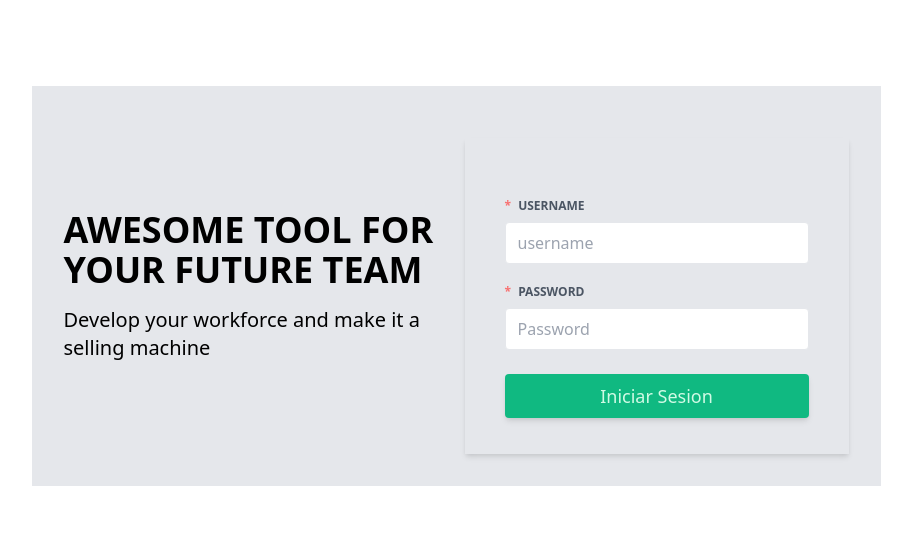
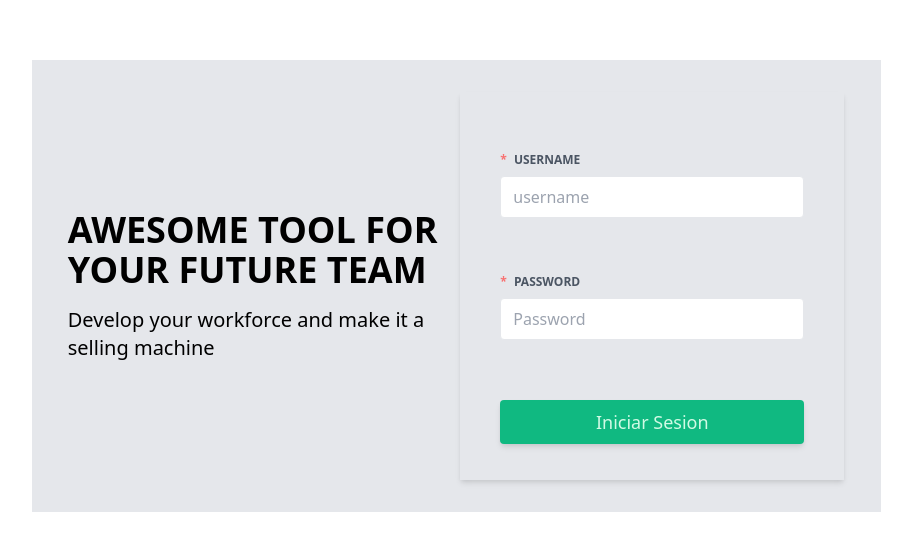
Before and after one commit to wazunga/base-react-app, a React (Create React App) app: page /login in a window 1280 px wide. Shown: the part 114-664 px from the top of the page, without its empty margins (184-1096 px from the left). Built offline with nearby package versions, Linux system fonts and the light colour scheme.

Commit message:
formik in login

```diff
--- a/package.json
+++ b/package.json
@@ -17,7 +17,8 @@
     "react-dom": "^17.0.2",
     "react-paginate": "^7.1.2",
     "react-scripts": "4.0.3",
-    "web-vitals": "^1.0.1"
+    "web-vitals": "^1.0.1",
+    "yup": "^0.32.9"
   },
   "scripts": {
     "start": "craco start",
--- /dev/null
+++ b/src/components/Login/Inputs.js
@@ -0,0 +1,29 @@
+import React from 'react'
+import PropTypes from 'prop-types'
+import {Field, ErrorMessage} from 'formik'
+
+export const Inputs = ({label, value, FieldType, name}) =>(
+    <div class="w-full">
+        <div className="h-6 mt-3 text-xs font-bold text-gray-600 uppercase leading-8">
+            <span className="mr-1 text-red-400">*</span> {value}
+        </div>
+        <div className="flex p-1 my-2 bg-white border border-gray-200 rounded">
+            <Field
+							name = {name}
+							placeholder={label}
+							type= {FieldType}
+							className="w-full p-1 px-2 text-gray-800 outline-none appearance-none"/>
+         </div>
+					<div className="h-6 mt-3 text-xs text-red-500">
+						 <ErrorMessage name={name}/>
+					</div>
+
+     </div>
+    )
+
+    Inputs.propTypes = {
+        value: PropTypes.string.isRequired,
+        label: PropTypes.string.isRequired,
+        FieldType: PropTypes.string.isRequired,
+				name: PropTypes.string.isRequired
+      }
--- /dev/null
+++ b/src/components/Login/InputsLogin.js
@@ -0,0 +1,11 @@
+import React from 'react'
+import { Inputs } from './Inputs'
+import {Form} from 'formik'
+export const InputsLogin = () =>{
+    return(
+        <Form>
+					<Inputs label = "username" value = "UserName" FieldType='text' name='username'/>
+					<Inputs label = "Password" value = "Password" FieldType='password' name='password'/>
+        </Form>
+    )
+}
--- a/src/components/login/Inputs.js
+++ /dev/null
@@ -1,19 +0,0 @@
-import React from 'react'
-import PropTypes from 'prop-types'
-
-export const Inputs = ({label, value, isPassword}) =>(
-    <div class="w-full">
-        <div className="font-bold h-6 mt-3 text-gray-600 text-xs leading-8 uppercase">
-            <span className="text-red-400 mr-1">*</span> {value}
-        </div>
-        <div className="my-2 bg-white p-1 flex border border-gray-200 rounded">
-            <input placeholder={label} type={isPassword?"password":"text"} className="p-1 px-2 appearance-none outline-none w-full text-gray-800"/>
-         </div>
-     </div>
-    )
-
-    Inputs.propTypes = {
-        value: PropTypes.string.isRequired,
-        label: PropTypes.string.isRequired,
-        isPassword: PropTypes.bool.isRequired
-      }
--- a/src/components/login/InputsLogin.js
+++ /dev/null
@@ -1,14 +0,0 @@
-import React from 'react'
-import { Inputs } from './Inputs'
-
-
-export const InputsLogin = () =>{
-
-
-    return(
-        <>
-        <Inputs label = "username" value = "UserName" isPassword={false}/>
-        <Inputs label = "Password" value = "Password" isPassword={true}/>
-        </>
-    )
-}
--- a/src/pages/Login/index.js
+++ b/src/pages/Login/index.js
@@ -1,39 +1,49 @@
 import React from 'react'
-import { LabelLogin } from '../../components/login/LabelLogin'
-import { InputsLogin } from '../../components/login/InputsLogin'
-import { ButonLogin } from '../../components/login/ButonLogin'
-
+import {Formik} from 'formik'
+import { LabelLogin } from '../../components/Login/LabelLogin'
+import { InputsLogin } from '../../components/Login/InputsLogin'
+import { ButonLogin } from '../../components/Login/ButonLogin'
+import * as Yup from 'yup'
 
 
 export const Login = () => {
 
   //////////beging Data Props///////
-
 	const DataTitulos ={
     valor1: 'AWESOME TOOL FOR YOUR FUTURE TEAM',
     valor2: 'Develop your workforce and make it a selling machine'
   }
-
   //////////end Data Props///////
 
 
 	const ContainerFormlogin = ({ children }) => (
-    <div className="mx-auto max-w-6xl p-12 h-screen flex items-center justify-center">{children}</div>
+		<div className="flex items-center justify-center h-screen max-w-6xl p-12 mx-auto">{children}</div>
 	)
-
 	 const ContainerLabelLogin = ({ children }) => (
-    <div className="flex flex-col md:flex-row justify-center bg-gray-200 px-8 py-8">{children}</div>
+		<div className="flex flex-col justify-center px-8 py-8 bg-gray-200 md:flex-row">{children}</div>
 	)
-
-
 		const ContainerInputs = ({ children }) =>(
-      <div className="md:w-1/2 flex mt-5 md:justify-end w-full mx-auto">{ children }</div>
+			<Formik
+				initialValues={{
+					username:'',
+					password:''
+				}}
+				validationSchema={Yup.object({
+					username: Yup.string()
+						.max(25, 'Caracteres maximos 25')
+						.min(5, 'Caracteres minimos 5')
+						.required('Required'),
+					password: Yup.string()
+						.max(30, 'Caracteres maximos 25')
+						.min(8, 'Caracteres minimos 8')
+						.required('Required')
+				})}
+				className="flex w-full mx-auto mt-5 md:w-1/2 md:justify-end">{ children }
+			</Formik>
 	)
-
 		const ContainerInputs2 = ({ children }) =>(
 			<div class="shadow-md flex-auto max-w-sm p-10 pb-20">{ children }</div>
 	)
-
 	return(
 		<ContainerFormlogin>
 			<ContainerLabelLogin>
@@ -47,5 +57,4 @@ return(
 			</ContainerLabelLogin>
 		</ContainerFormlogin>
 	)
-
 }
```
Also changed, not shown: src/components/Login/ButonLogin.js (renamed from src/components/login/ButonLogin.js), src/components/Login/LabelLogin.js (renamed from src/components/login/LabelLogin.js), 1 other file (tests, documents, lock files or other folders). Lines whose indentation alone changed are shown as unchanged.
